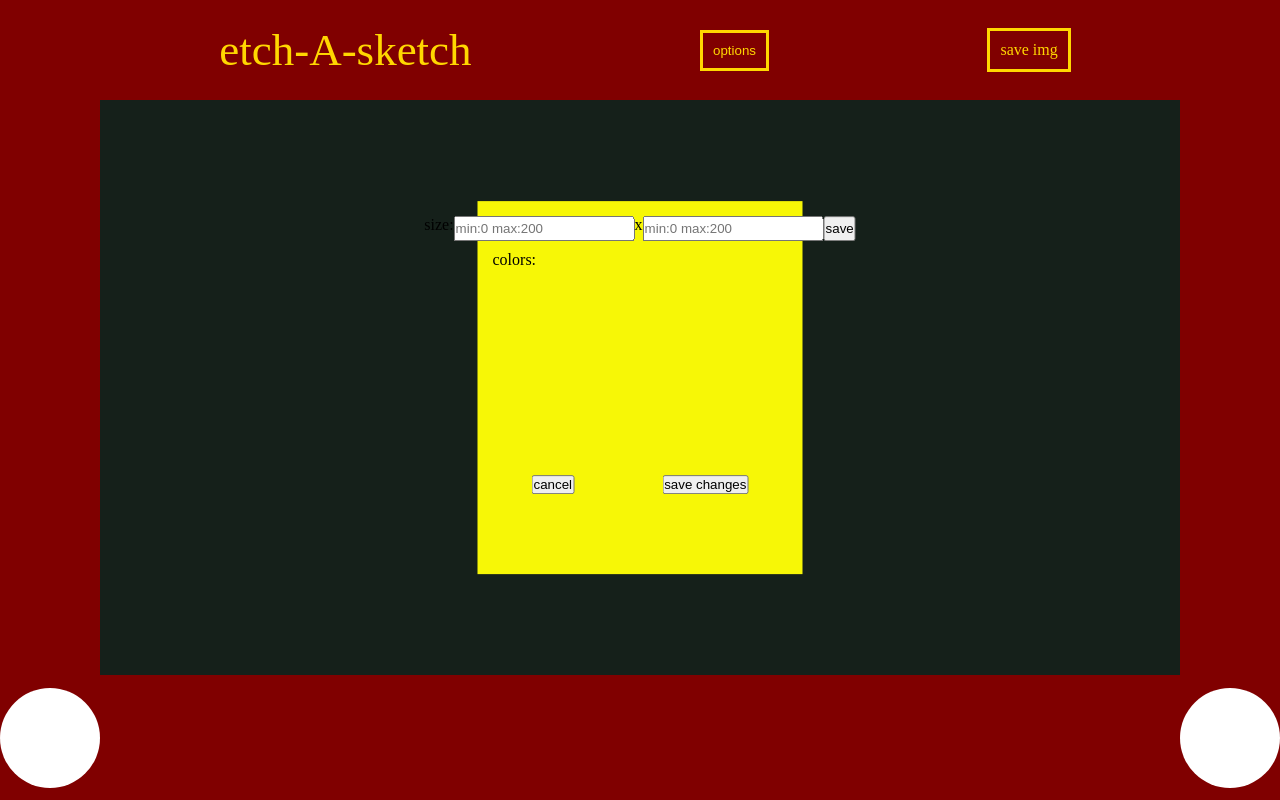
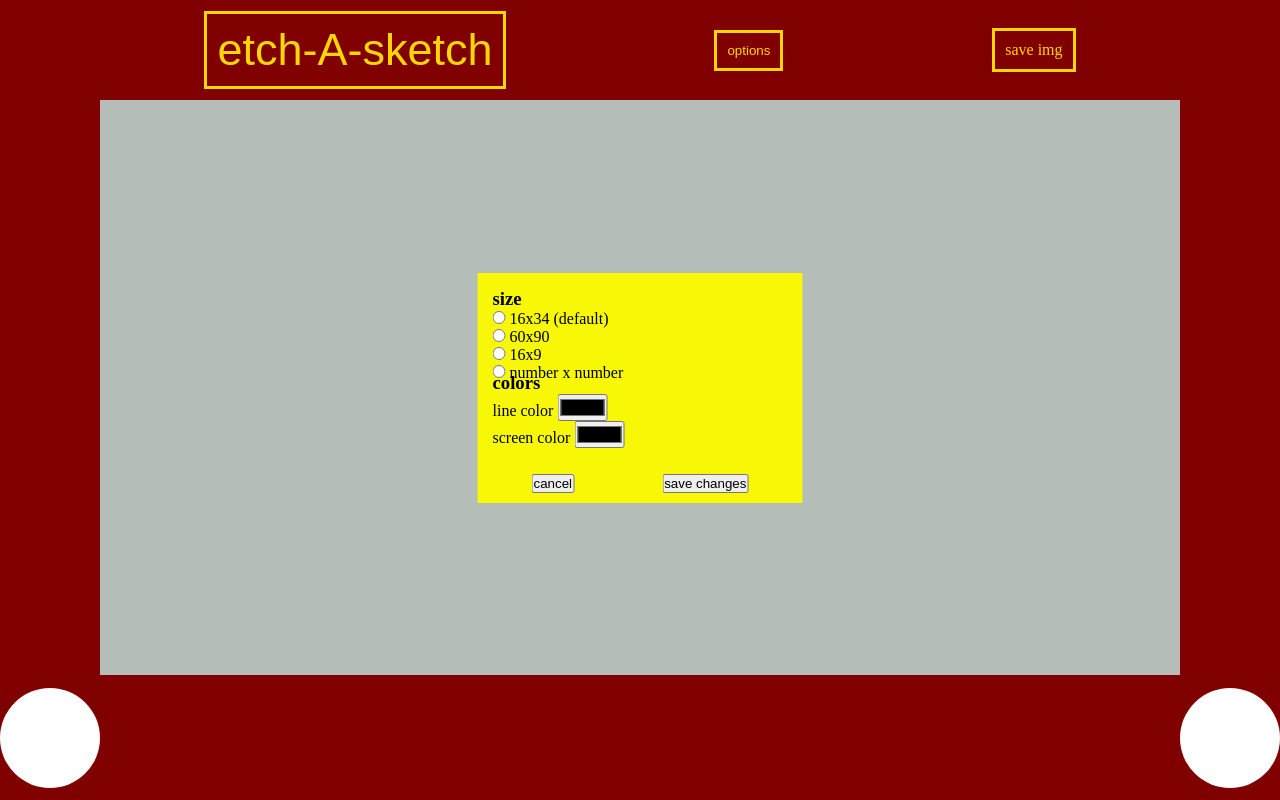
Before and after one commit to joshshea2/Etch-a-Sketch, a plain HTML site: page index.html in a window 1280 px wide. Both pictures are taken after a click on the button "options". Drawn offline with Linux system fonts and the light colour scheme.

Commit message:
added input/label elements, removed newGrid function, simplified clearScreen function, various changes to the options

```diff
--- a/app.js
+++ b/app.js
@@ -44,7 +44,7 @@ const game = () => {
   };
   startPoint();
 
-  // hover effect for options menu
+  // options menu
   const dropdownOptions = () => {
     const options = document.querySelector('.optionsBtn');
     const optionsMenu = document.querySelector('.optionsMenu');
@@ -69,37 +69,19 @@ const game = () => {
   };
   dropdownOptions();
 
-  // function to clear current sketch
-  const titleBtn = document.querySelector('.title');
-  const screen = document.querySelector('#grid');
+  // function to clear the current sketch
+  const clearScreen = () => {
+    const titleBtn = document.querySelector('.title');
+    const screen = document.querySelector('#grid');
 
-  const clearScreen = parent => {
-    while (parent.firstChild) {
-      parent.removeChild(parent.firstChild);
-    }
-  };
-
-  // clear current sketch when title is clicked
-  titleBtn.addEventListener('click', () => {
-    clearScreen(screen);
-    generateGrid(columns, rows);
-    startPoint();
-  });
-
-  // clear current sketch && generate new grid from user input
-  const newGrid = () => {
-    let input1 = document.getElementById('input1').value;
-    let input2 = document.getElementById('input2').value;
-    const getInput = document.querySelector('.getInput');
-    columns = input1;
-    rows = input2;
-
-    getInput.addEventListener('click', () => {
-      clearScreen(screen);
+    titleBtn.addEventListener('click', () => {
+      while (screen.firstChild) {
+        screen.removeChild(screen.firstChild);
+      }
       generateGrid(columns, rows);
       startPoint();
     });
   };
-  newGrid();
+  clearScreen();
 };
 game();
--- a/index.html
+++ b/index.html
@@ -12,7 +12,7 @@
       <div class="container">
         <div class="screenBorder"></div>
         <div class="screenBorder">
-          <div class="title">etch-A-sketch</div>
+          <button class="title">etch-A-sketch</button>
           <div>
             <button class="optionsBtn">options</button>
           </div>
@@ -22,14 +22,24 @@
         <div class="screenBorder"></div>
         <div class="screen">
           <div class="optionsMenu">
-            <div class="sizeOption">
-              size:
-              <input type="number" id="input1" placeholder="min:0 max:200" size="5" />
-              x
-              <input type="number" id="input2" placeholder="min:0 max:200" size="5" />
-              <button class="getInput">save</button>
-            </div>
-            <div class="colorsOption">colors:</div>
+            <form class="sizeOption">
+              <h3>size</h3>
+              <input type="radio" id="input1" name="sizes" />
+              <label for="input1">16x34 (default)</label><br />
+              <input type="radio" id="input2" name="sizes" />
+              <label for="input2">60x90</label><br />
+              <input type="radio" id="input3" name="sizes" />
+              <label for="input3">16x9</label><br />
+              <input type="radio" id="input4" name="sizes" />
+              <label for="input4">number x number</label>
+            </form>
+            <form class="colorsOption">
+              <h3>colors</h3>
+              <label for="pixelColor">line color</label>
+              <input type="color" name="colors" id="pixelColor" /><br />
+              <label for="screenColor">screen color</label>
+              <input type="color" name="colors" id="screenColor" />
+            </form>
             <div class="confirmOptions">
               <button class="confirmBtn1">cancel</button>
               <button class="confirmBtn2">save changes</button>
--- a/style.css
+++ b/style.css
@@ -9,7 +9,7 @@
   display: flex;
   justify-content: center;
   align-items: center;
-  background-color: rgb(77, 77, 79);
+  background-color: rgb(227, 227, 243);
 }
 
 .container {
@@ -29,10 +29,11 @@
 
 .title {
   padding: 10px;
-  background-color: maroon;
+  background-color: transparent;
   color: gold;
   font-size: 45px;
   cursor: pointer;
+  border: solid gold;
 }
 
 .optionsBtn {
@@ -44,7 +45,7 @@
 }
 
 .optionsMenu {
-  height: 65%;
+  height: 40%;
   width: 325px;
   padding: 10px;
   background-color: rgb(247, 247, 6);
@@ -61,9 +62,8 @@
 
 .sizeOption {
   padding: 5px;
-  display: flex;
-  justify-content: center;
-  height: 10%;
+
+  height: 40%;
 }
 
 .colorsOption {
@@ -73,7 +73,7 @@
 
 .confirmOptions {
   display: flex;
-  height: 30%;
+  height: 20%;
   justify-content: space-around;
   align-items: flex-end;
 }
@@ -88,7 +88,7 @@
 .screen {
   height: 100%;
   width: 100%;
-  background-color: rgb(21, 32, 26);
+  background-color: rgb(180, 189, 184);
   position: relative;
 }
 
```
